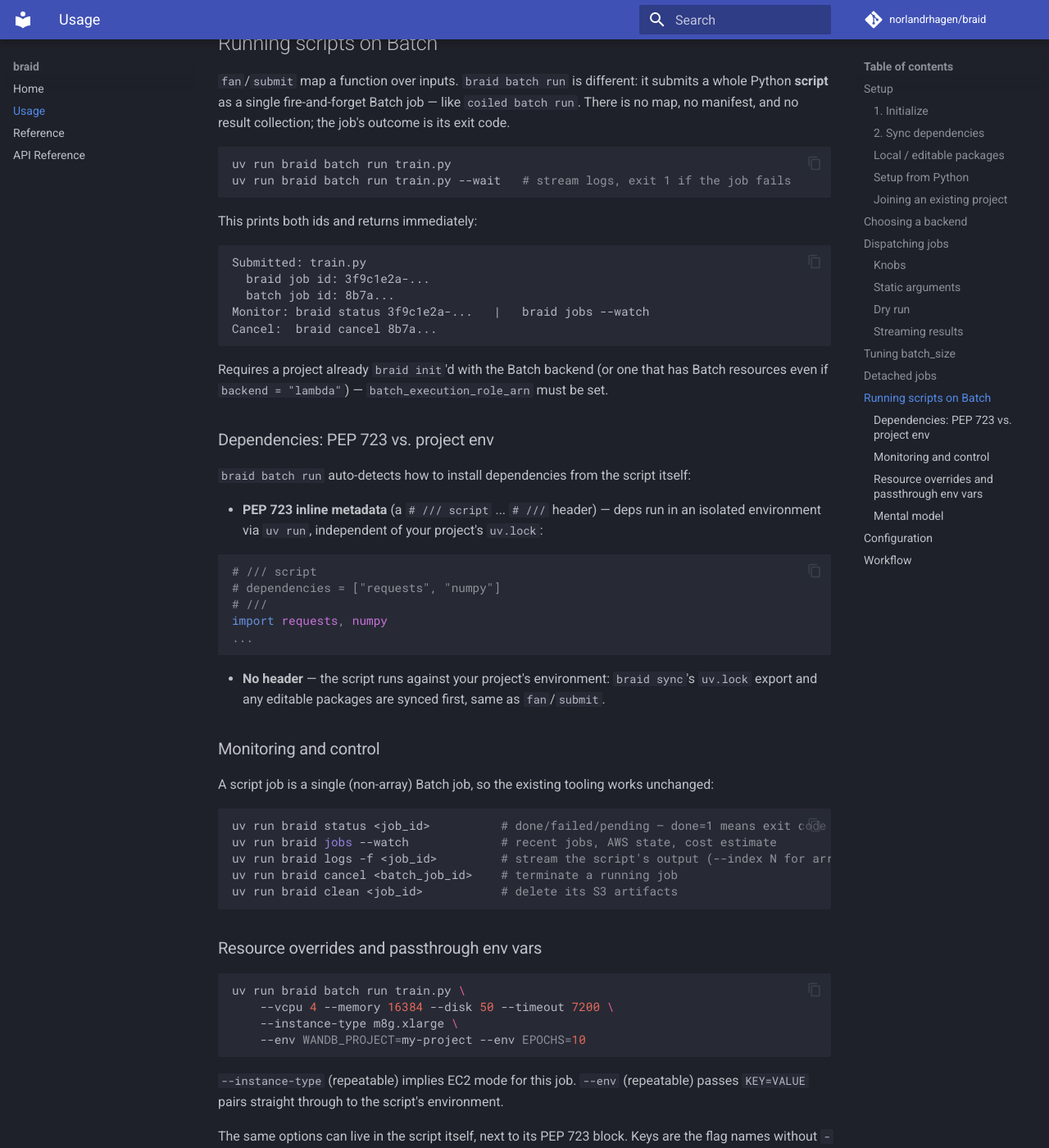
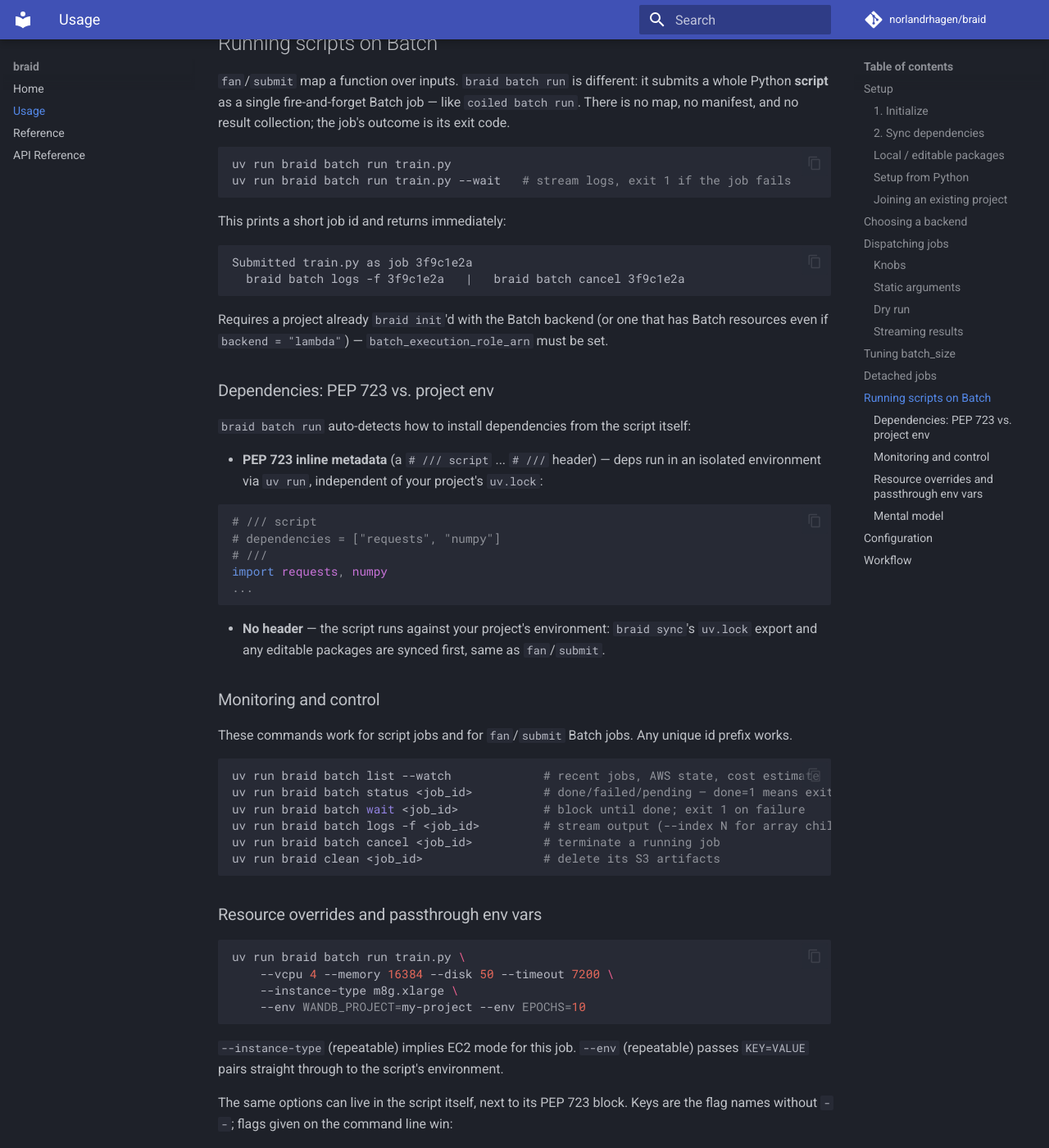
Before and after one commit to norlandrhagen/braid, an MkDocs documentation site: the page built from docs/usage.md, in a window 1280 px wide and 1400 px high, scrolled down 6154 px. Shown: the whole window at 82% size. Built offline with MkDocs 1.6.1 and Material for MkDocs 9.7.7, drawn with Linux system fonts in a browser that asks for light colours; comment, search, counter and statistics services are not loaded.

Commit message:
Move job commands under braid batch; 8-char job ids; job names in list

````diff
--- a/docs/usage.md
+++ b/docs/usage.md
@@ -282,14 +282,11 @@
 uv run braid batch run train.py --wait   # stream logs, exit 1 if the job fails
 ```
 
-This prints both ids and returns immediately:
+This prints a short job id and returns immediately:
 
 ```
-Submitted: train.py
-  braid job id: 3f9c1e2a-...
-  batch job id: 8b7a...
-Monitor: braid status 3f9c1e2a-...   |   braid jobs --watch
-Cancel:  braid cancel 8b7a...
+Submitted train.py as job 3f9c1e2a
+  braid batch logs -f 3f9c1e2a   |   braid batch cancel 3f9c1e2a
 ```
 
 Requires a project already `braid init`'d with the Batch backend (or one that has Batch
@@ -315,14 +312,15 @@
 
 ### Monitoring and control
 
-A script job is a single (non-array) Batch job, so the existing tooling works unchanged:
+These commands work for script jobs and for `fan`/`submit` Batch jobs. Any unique id prefix works.
 
 ```bash
-uv run braid status <job_id>          # done/failed/pending — done=1 means exit code 0
-uv run braid jobs --watch             # recent jobs, AWS state, cost estimate
-uv run braid logs -f <job_id>         # stream the script's output (--index N for array children)
-uv run braid cancel <batch_job_id>    # terminate a running job
-uv run braid clean <job_id>           # delete its S3 artifacts
+uv run braid batch list --watch             # recent jobs, AWS state, cost estimate
+uv run braid batch status <job_id>          # done/failed/pending — done=1 means exit code 0
+uv run braid batch wait <job_id>            # block until done; exit 1 on failure
+uv run braid batch logs -f <job_id>         # stream output (--index N for array children)
+uv run braid batch cancel <job_id>          # terminate a running job
+uv run braid clean <job_id>                 # delete its S3 artifacts
 ```
 
 ### Resource overrides and passthrough env vars
````
Also changed, not shown: docs/reference.md (+6 -4 lines), 8 other files.
